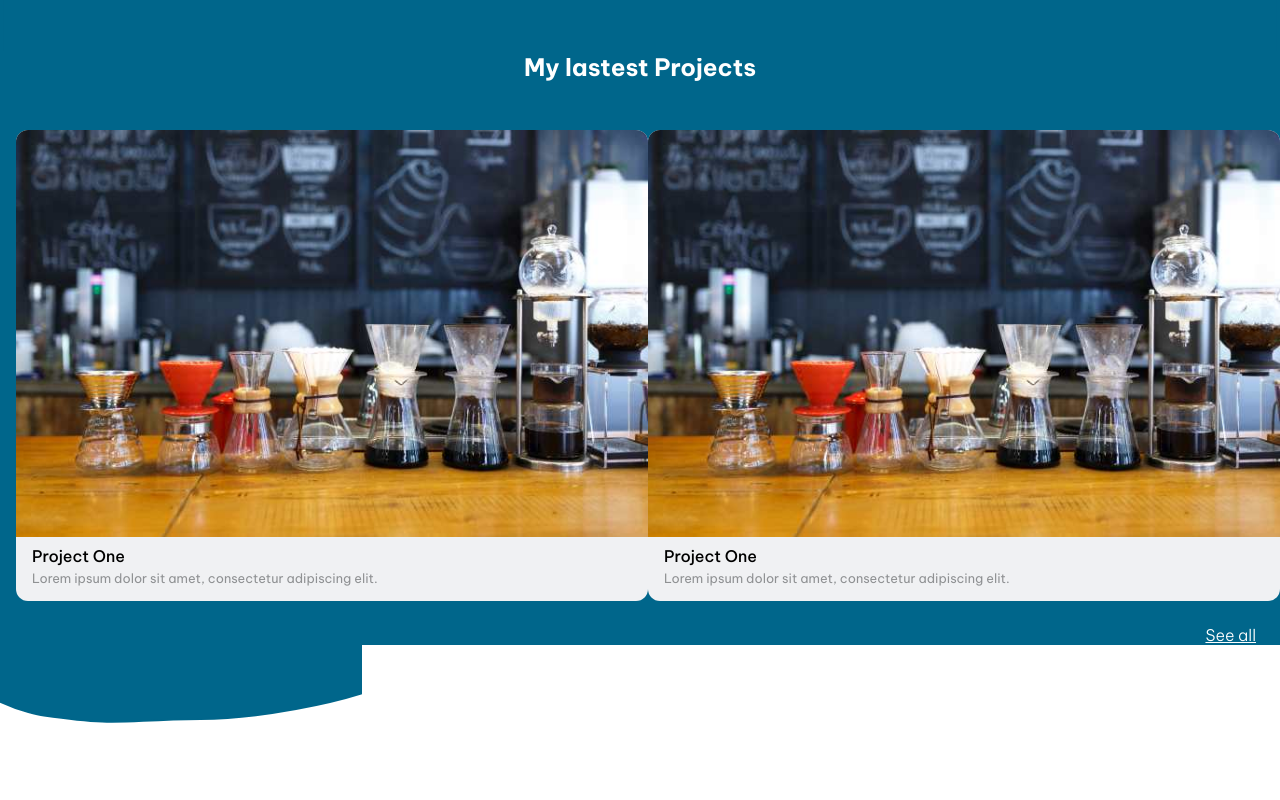
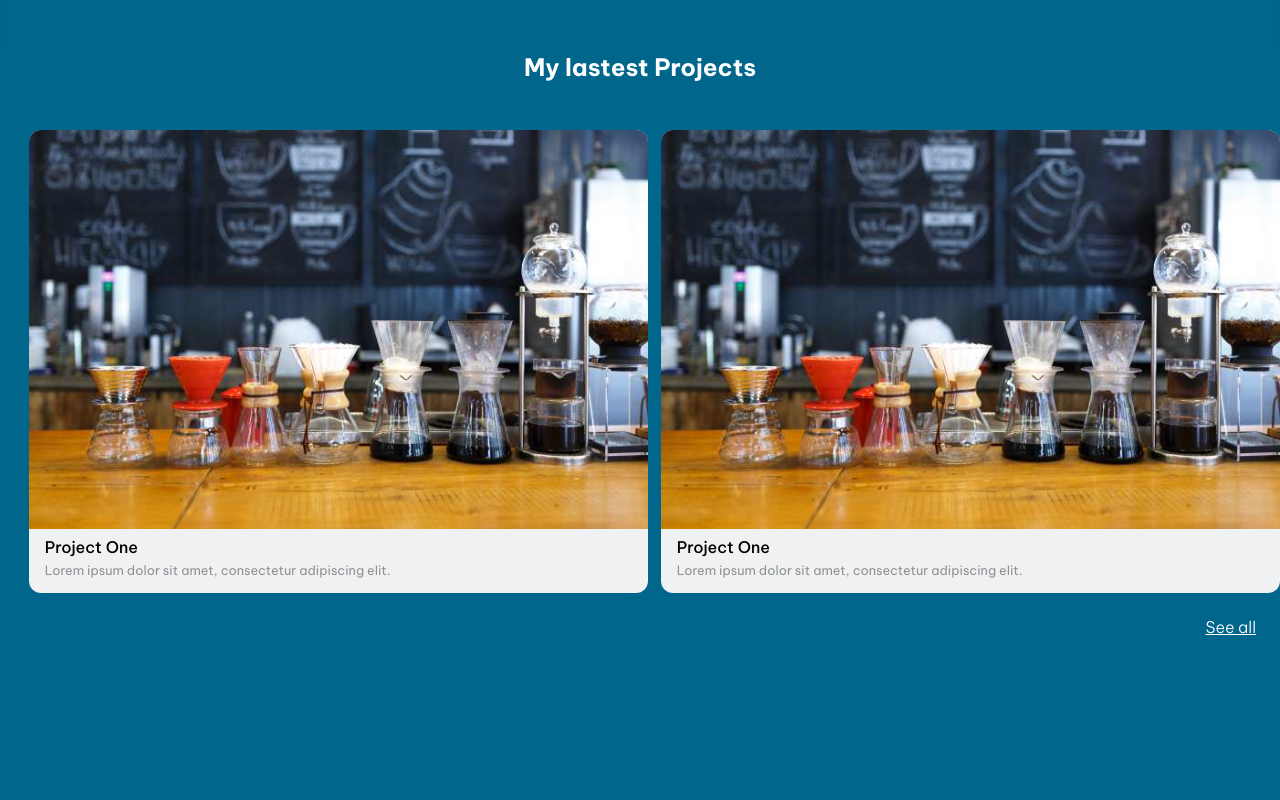
Before and after one commit to JonMenez/landing-page-giDev, a React app: page / in a window 1280 px wide. Shown: the part 1560-2360 px from the top of the page. Built offline with nearby package versions, Linux system fonts and the light colour scheme.

Commit message:
[UPDATE] className bottom wave to wave2

```diff
--- a/src/containers/Projects.jsx
+++ b/src/containers/Projects.jsx
@@ -14,7 +14,7 @@ const Projects = () => {
               <CardProject />
             </div>
             <a href='#' className="projects__more">See all</a>
-            <img className='projects__wave' src={ wave2 } alt="svg wave" />
+            <img className='projects__wave2' src={ wave2 } alt="svg wave" />
         </section>
     )
 }
--- a/src/styles/cardProject.scss
+++ b/src/styles/cardProject.scss
@@ -8,6 +8,7 @@
         background-color: $grey-950;
         border-radius: 12px;
         overflow: hidden;
+        margin-left: .8rem;
     }
 
     &__img {
```
